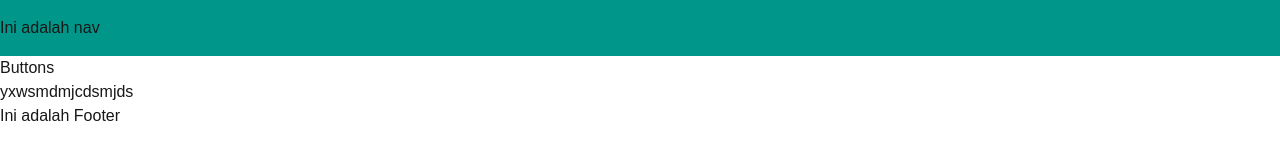
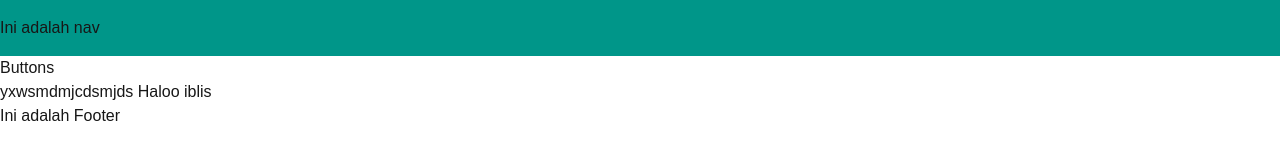
Before and after one commit to AhmadAlbara/next15-pkb-pontianak, a Next.js app: page /testing in a window 1280 px wide. Shown: the top 160 px of the page. Built offline with nearby package versions, Linux system fonts and the light colour scheme.

Commit message:
first commit

```diff
--- a/app/testing/page.jsx
+++ b/app/testing/page.jsx
@@ -6,6 +6,9 @@ const page = () => {
     <div>
      <Buttons/>
      yxwsmdmjcdsmjds
+
+
+     Haloo iblis
     </div>
   )
 }
```
